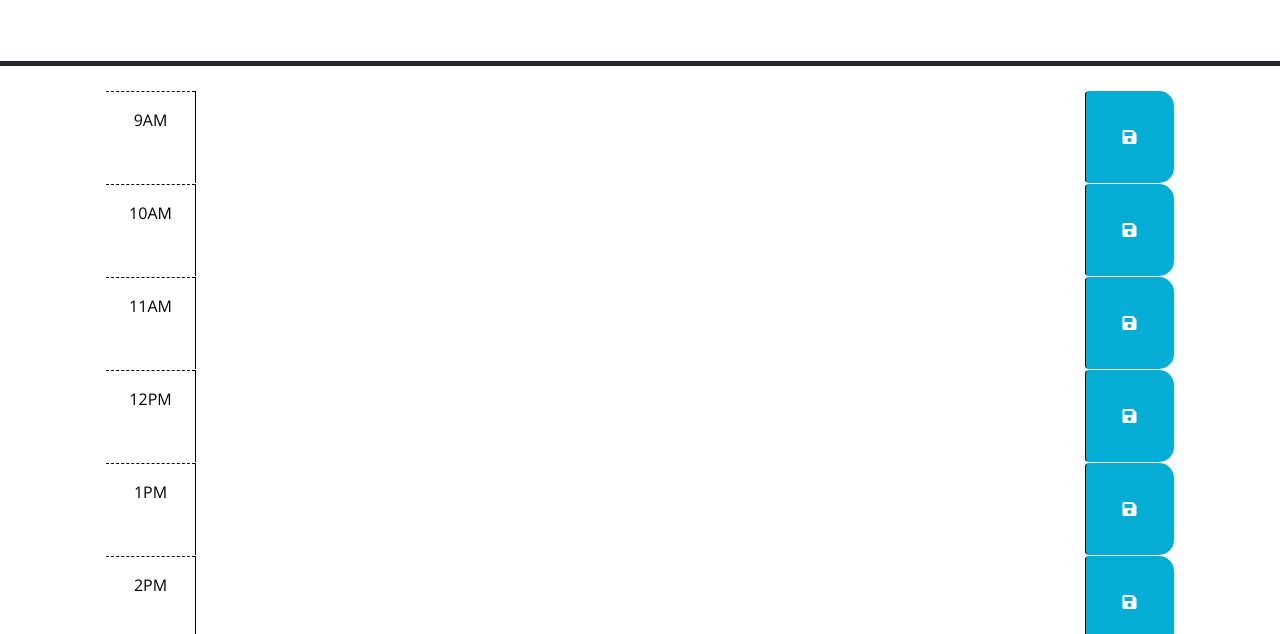
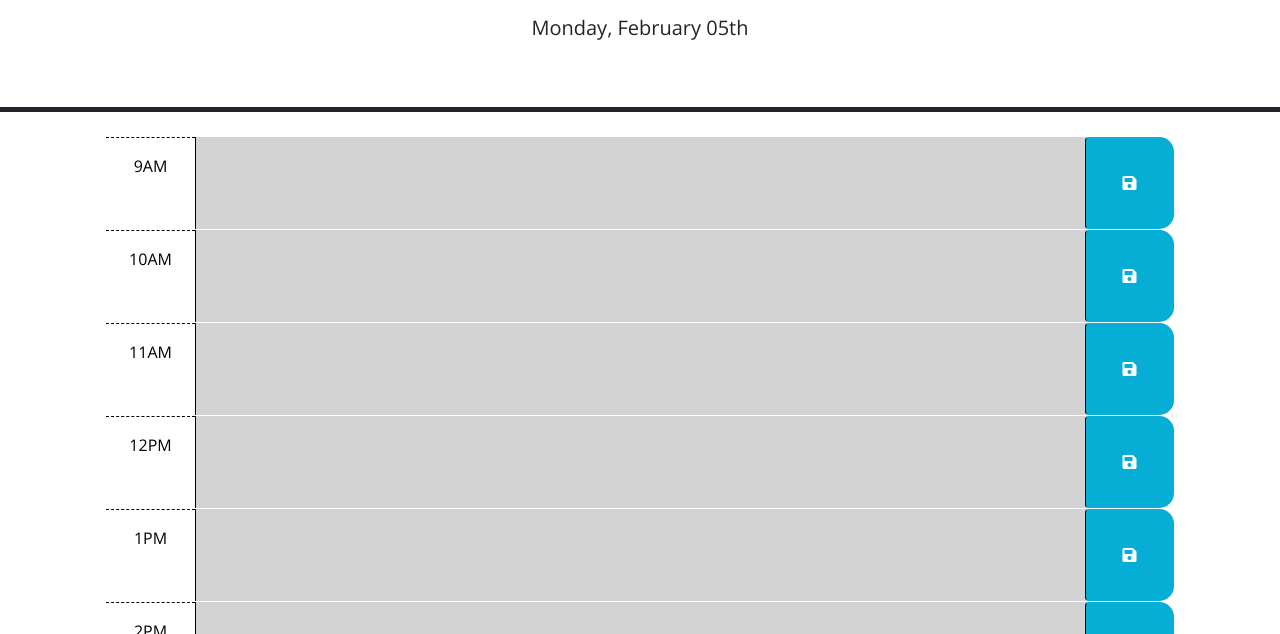
Before and after one commit to floconno/work-day-scheduler, a plain HTML site: page index.html in a window 1280 px wide. Shown: the part 166-800 px from the top of the page. Drawn offline with nearby package versions, Linux system fonts and the light colour scheme; files that its build step writes are made by us from their sources.

Commit message:
added date to header

```diff
--- a/assets/script.js
+++ b/assets/script.js
@@ -17,10 +17,26 @@ $(function () {
     // attribute of each time-block be used to conditionally add or remove the
     // past, present, and future classes? How can Day.js be used to get the
     // current hour in 24-hour time?
+    $(".time-block").each(function () {
+      // TODO: Add code to get any user input that was saved in localStorage and set
+      // the values of the corresponding textarea elements. HINT: How can the id
+      // attribute of each time-block be used to do this?
+
+
+      var hour = +this.id.split("-").pop();
+      $(this).children
+      //Some logic
+      //Past, present, future
+      $(this).addClass("past");
+    });
     //
     // TODO: Add code to get any user input that was saved in localStorage and set
     // the values of the corresponding textarea elements. HINT: How can the id
     // attribute of each time-block be used to do this?
     //
     // TODO: Add code to display the current date in the header of the page.
+    var today = dayjs();
+    var dayWeek = today.format('dddd, MMMM DD[th]');
+    $('#currentDay').text(dayWeek);
+
   });
--- a/index.html
+++ b/index.html
@@ -18,7 +18,7 @@
       href="https://fonts.googleapis.com/css?family=Open+Sans&display=swap"
       rel="stylesheet"
     />
-    <link rel="stylesheet" href="style.css" />
+    <link rel="stylesheet" href="assets/style.css" />
     <title>Work Day Scheduler</title>
   </head>
 
@@ -115,6 +115,6 @@
       crossorigin="anonymous"
     ></script>
 
-    <script src="script.js"></script>
+    <script src="assets/script.js"></script>
   </body>
 </html>
```
